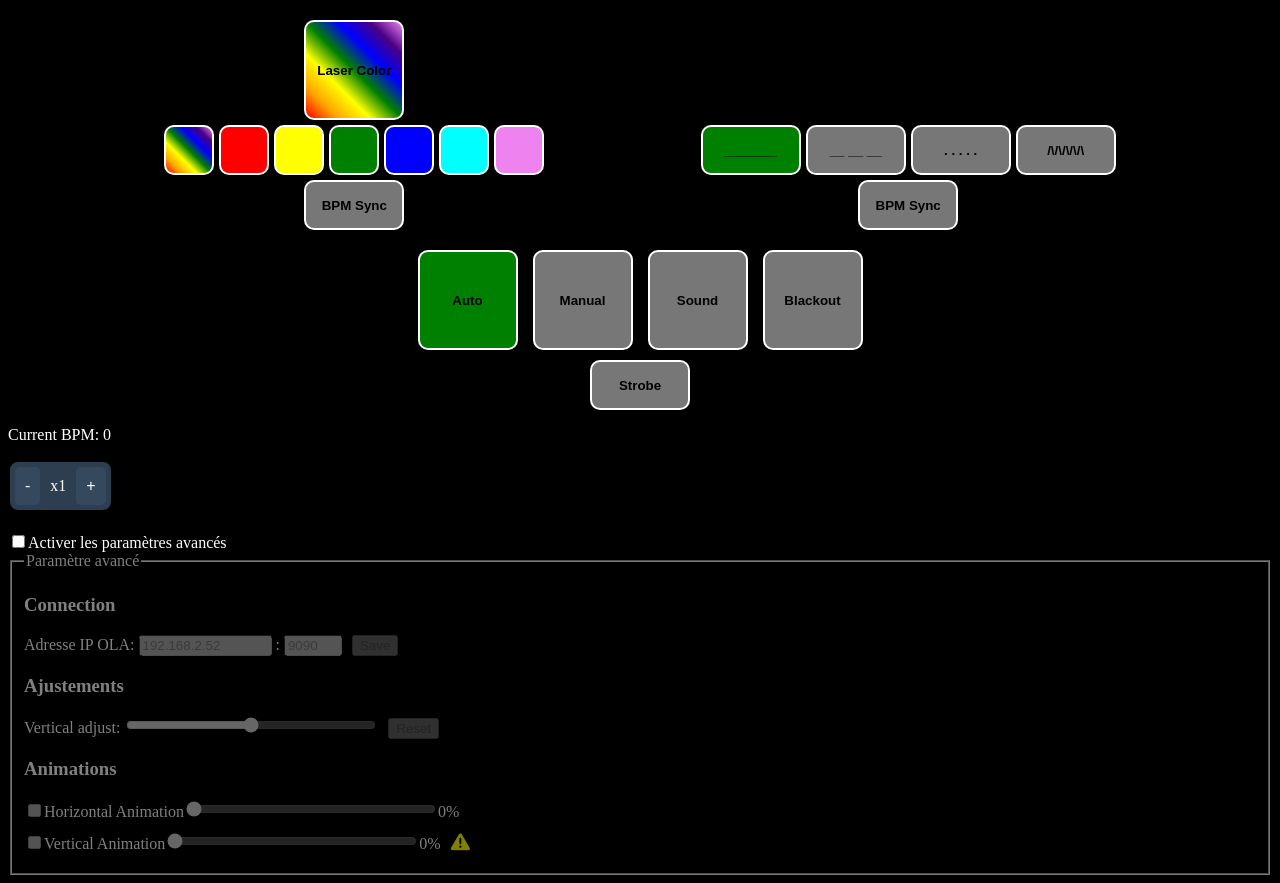
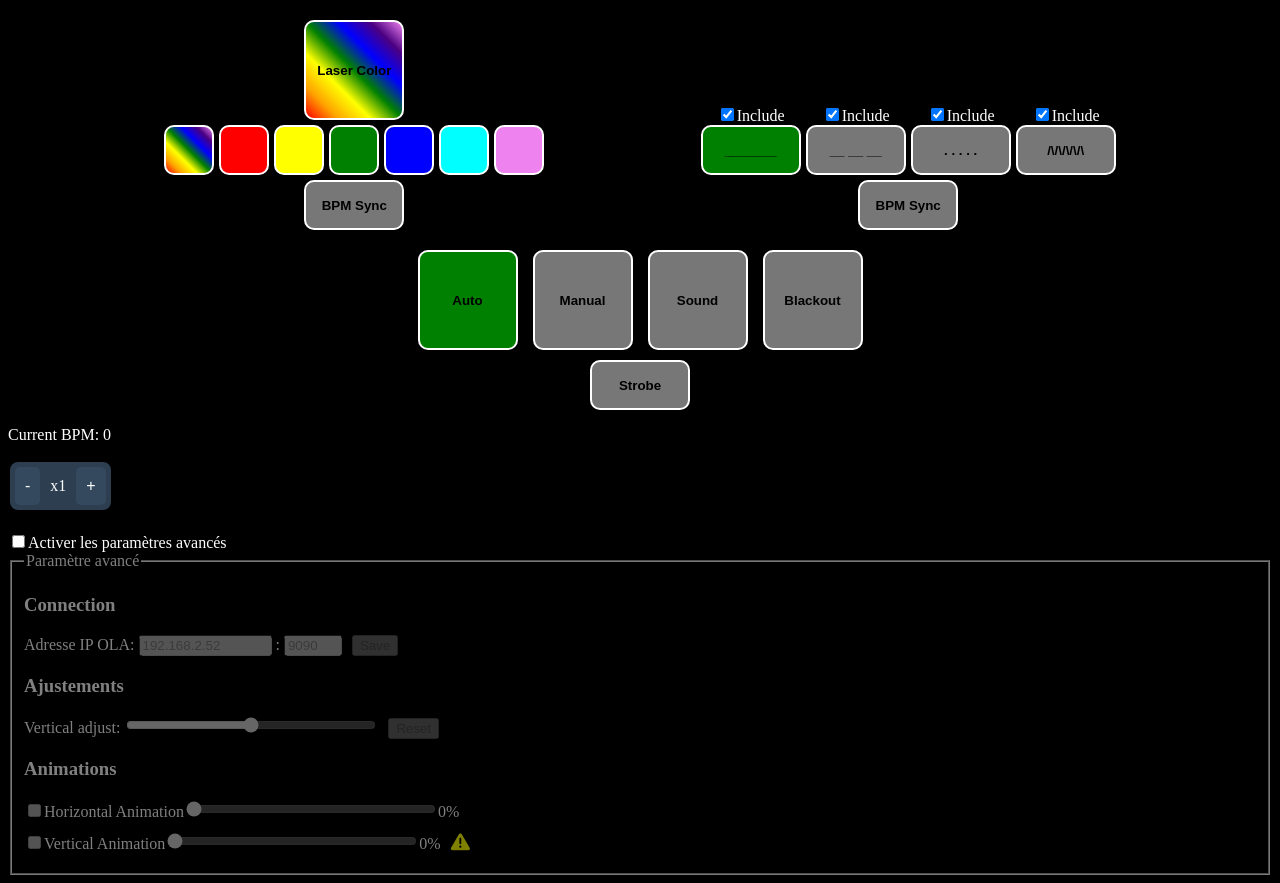
Before and after one commit to Jusolijus17/LaserController, an Angular app in the folder interface/frontend/dmxMaster/: page / in a window 1280 px wide. Built offline with nearby package versions, Linux system fonts and the light colour scheme; no server answers.

Commit message:
[feature] added include pattern option

```diff
--- a/interface/frontend/dmxMaster/src/app/components/laser-controller/laser-controller.component.css
+++ b/interface/frontend/dmxMaster/src/app/components/laser-controller/laser-controller.component.css
@@ -46,6 +46,12 @@
   align-items: center;
 }
 
+.pattern-selector-container {
+  display: flex;
+  flex-direction: row;
+  align-items: center;
+}
+
 .pattern-container {
   display: flex;
   flex-direction: column;
@@ -61,10 +67,19 @@
   cursor: pointer;
   border: 2px solid white;
   border-radius: 10px;
+}
+
+.pattern-button-container {
+  display: flex;
+  flex-direction: column;
+  align-items: center;
+}
+
+.pattern-selector-container>div {
   margin-right: 5px;
 }
 
-.pattern-button:last-child {
+.pattern-selector-container>div:last-child {
   margin-right: 0;
 }
 
--- a/interface/frontend/dmxMaster/src/app/components/laser-controller/laser-controller.component.html
+++ b/interface/frontend/dmxMaster/src/app/components/laser-controller/laser-controller.component.html
@@ -1,89 +1,53 @@
 <div class="container">
   <div class="color-container">
-    <button
-      (click)="changeLaserColor()"
-      [ngStyle]="
+    <button (click)="changeLaserColor()" [ngStyle]="
         currentColor.isMutliColor
           ? {
               'background-image':
                 'linear-gradient(45deg, red, orange, yellow, green, blue, indigo, violet)'
             }
           : { 'background-color': currentColor.name }
-      "
-      class="color-button"
-    >
+      " class="color-button">
       Laser Color
     </button>
     <div class="individual-color-container">
-      <button
-        class="mini-color-button"
-        style="background-image:
+      <button class="mini-color-button" style="background-image:
         linear-gradient(45deg, red, orange, yellow, green, blue, indigo, violet)"
-        (click)="changeLaserColor('multicolor')"
-      ></button>
-      <button
-        class="mini-color-button"
-        style="background-color: red;"
-        (click)="changeLaserColor('red')"
-      ></button>
-      <button
-        class="mini-color-button"
-        style="background-color: yellow;"
-        (click)="changeLaserColor('yellow')"
-      ></button>
-      <button
-        class="mini-color-button"
-        style="background-color: green;"
-        (click)="changeLaserColor('green')"
-      ></button>
-      <button
-        class="mini-color-button"
-        style="background-color: blue;"
-        (click)="changeLaserColor('blue')"
-      ></button>
-      <button
-        class="mini-color-button"
-        style="background-color: cyan;"
-        (click)="changeLaserColor('cyan')"
-      ></button>
-      <button
-        class="mini-color-button"
-        style="background-color: violet;"
-        (click)="changeLaserColor('pink')"
-      ></button>
+        (click)="changeLaserColor('multicolor')"></button>
+      <button class="mini-color-button" style="background-color: red;" (click)="changeLaserColor('red')"></button>
+      <button class="mini-color-button" style="background-color: yellow;" (click)="changeLaserColor('yellow')"></button>
+      <button class="mini-color-button" style="background-color: green;" (click)="changeLaserColor('green')"></button>
+      <button class="mini-color-button" style="background-color: blue;" (click)="changeLaserColor('blue')"></button>
+      <button class="mini-color-button" style="background-color: cyan;" (click)="changeLaserColor('cyan')"></button>
+      <button class="mini-color-button" style="background-color: violet;" (click)="changeLaserColor('pink')"></button>
     </div>
 
-    <button
-      (click)="toggleBpmSync(bpmSyncTypes.COLOR)"
-      [ngClass]="{ 'blinking-button': activeSyncTypes.has(bpmSyncTypes.COLOR) }"
-      class="pattern-button sync-button"
-    >
+    <button (click)="toggleBpmSync(bpmSyncTypes.COLOR)"
+      [ngClass]="{ 'blinking-button': activeSyncTypes.has(bpmSyncTypes.COLOR) }" class="pattern-button sync-button">
       BPM Sync
     </button>
   </div>
 
   <div class="pattern-container">
-    <div class="pattern-buttons">
-      <button
-        *ngFor="let pattern of patterns"
-        [ngStyle]="
-          currentPattern.name == pattern.name
-            ? { 'background-color': 'green' }
-            : {}
-        "
-        (click)="setPattern(pattern)"
-        class="pattern-button"
-      >
-        {{ pattern.representation }}
-      </button>
+    <div class="pattern-selector-container">
+      <div *ngFor="let pattern of patterns" class="pattern-button-container">
+        <div>
+          <input type="checkbox" id="include{{pattern.name}}" [(ngModel)]="pattern.include"
+            (ngModelChange)="onIncludeChange()">
+          <label for="include{{pattern.name}}">Include</label>
+        </div>
+        <button [ngStyle]="
+                    currentPattern.name === pattern.name
+                        ? {'background-color': 'green'}
+                        : {}
+                " (click)="setPattern(pattern)" class="pattern-button">
+          {{ pattern.representation }}
+        </button>
+      </div>
     </div>
-    <button
-      (click)="toggleBpmSync(bpmSyncTypes.PATTERN)"
-      [ngClass]="{
-        'blinking-button': activeSyncTypes.has(bpmSyncTypes.PATTERN)
-      }"
-      class="pattern-button sync-button"
-    >
+    <button (click)="toggleBpmSync(bpmSyncTypes.PATTERN)" [ngClass]="{
+            'blinking-button': activeSyncTypes.has(bpmSyncTypes.PATTERN)
+        }" class="pattern-button sync-button">
       BPM Sync
     </button>
   </div>
--- a/interface/frontend/dmxMaster/src/app/components/laser-controller/laser-controller.component.ts
+++ b/interface/frontend/dmxMaster/src/app/components/laser-controller/laser-controller.component.ts
@@ -4,6 +4,7 @@ import { HttpClientModule } from '@angular/common/http';
 import { COLORS } from '../../interfaces/color';
 import { Pattern, PATTERNS } from '../../interfaces/patterns';
 import { CommonModule } from '@angular/common';
+import { FormsModule } from '@angular/forms';
 
 export enum BPMSyncTypes {
   PATTERN = 'pattern',
@@ -15,7 +16,7 @@ export enum BPMSyncTypes {
 @Component({
   selector: 'app-laser-controller',
   standalone: true,
-  imports: [HttpClientModule, CommonModule],
+  imports: [HttpClientModule, CommonModule, FormsModule],
   providers: [DmxService],
   templateUrl: './laser-controller.component.html',
   styleUrl: './laser-controller.component.css'
@@ -40,7 +41,7 @@ export class LaserControllerComponent {
     return PATTERNS[this.currentPatternIndex];
   }
 
-  constructor(private dmxService: DmxService) {}
+  constructor(private dmxService: DmxService) { }
 
   toggleBpmSync(type: BPMSyncTypes) {
     if (this.activeSyncTypes.has(type)) {
@@ -85,6 +86,11 @@ export class LaserControllerComponent {
     this.dmxService.setColor(COLORS[this.currentColorIndex].name).subscribe({});
   }
 
+  onIncludeChange() {
+    console.log('onIncludeChange');
+    this.dmxService.setPatternInclude(this.patterns).subscribe();
+  }
+
   setPattern(pattern: Pattern) {
     this.currentPatternIndex = PATTERNS.indexOf(pattern);
     this.dmxService.setPattern(pattern.name).subscribe();
--- a/interface/frontend/dmxMaster/src/app/interfaces/patterns.ts
+++ b/interface/frontend/dmxMaster/src/app/interfaces/patterns.ts
@@ -1,11 +1,12 @@
 export interface Pattern {
   name: string;
   representation?: string;
+  include: boolean; // Add this line
 }
 
 export const PATTERNS: Pattern[] = [
-  { name: 'pattern1', representation: '_______' },
-  { name: 'pattern2', representation: '__ __ __' },
-  { name: 'pattern3', representation: '. . . . .' },
-  { name: 'pattern4', representation: '/\\/\\/\\/\\/\\' }
+  { name: 'pattern1', representation: '_______', include: true },
+  { name: 'pattern2', representation: '__ __ __', include: true },
+  { name: 'pattern3', representation: '. . . . .', include: true },
+  { name: 'pattern4', representation: '/\\/\\/\\/\\/\\', include: true }
 ];
--- a/interface/frontend/dmxMaster/src/app/services/dmx.service.ts
+++ b/interface/frontend/dmxMaster/src/app/services/dmx.service.ts
@@ -55,6 +55,10 @@ export class DmxService {
     return this.http.post(`${this.baseUrl}/set_strobe_mode`, { enabled });
   }
 
+  setPatternInclude(patterns: any) {
+    return this.http.post(`${this.baseUrl}/set_pattern_include`, { patterns });
+  }
+
   setDmx(data: any) {
     return this.http.post(`${this.baseUrl}/set_dmx`, data);
   }
```
Also changed, not shown: 2 other files (tests, documents, lock files or other folders).
